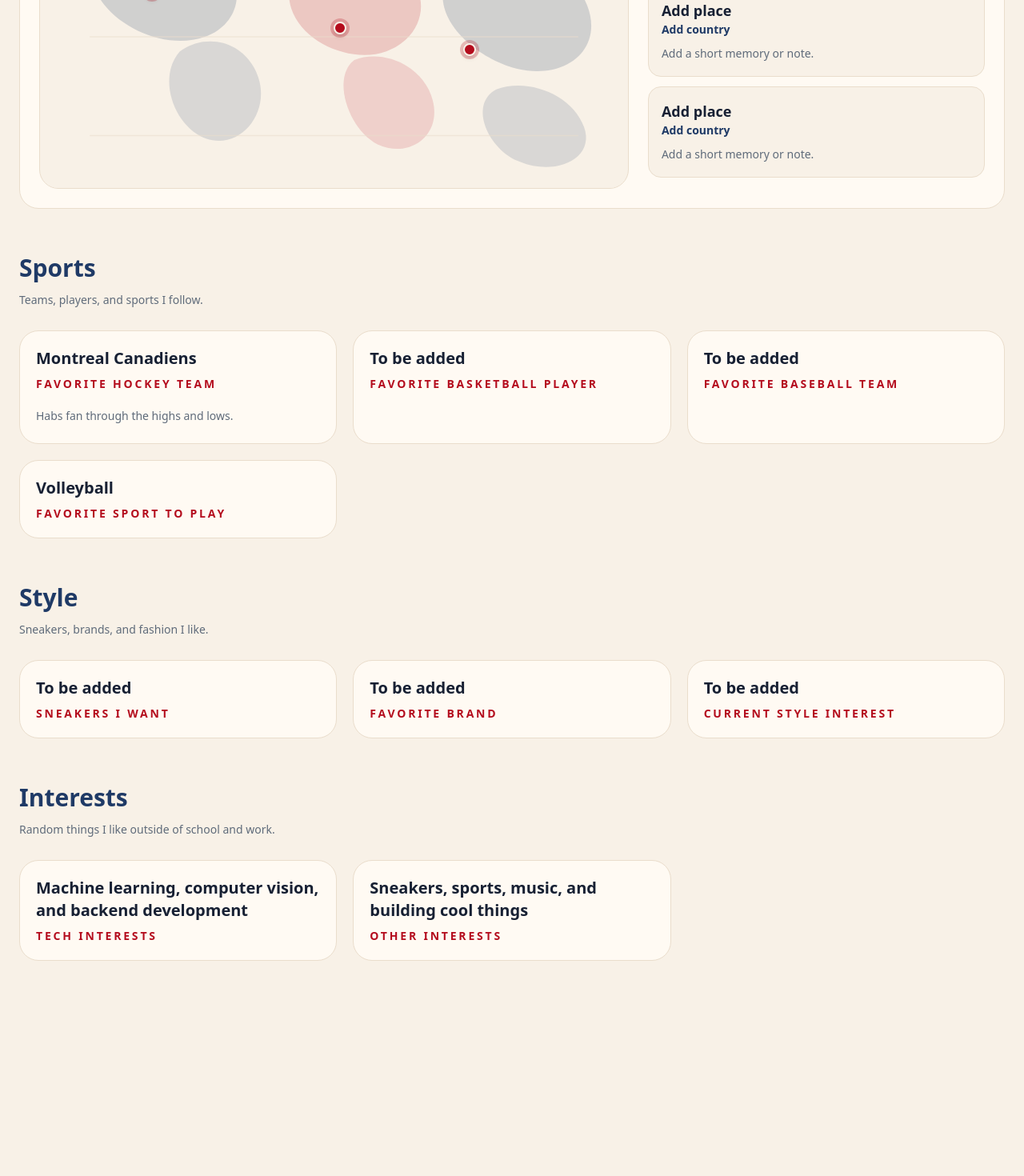
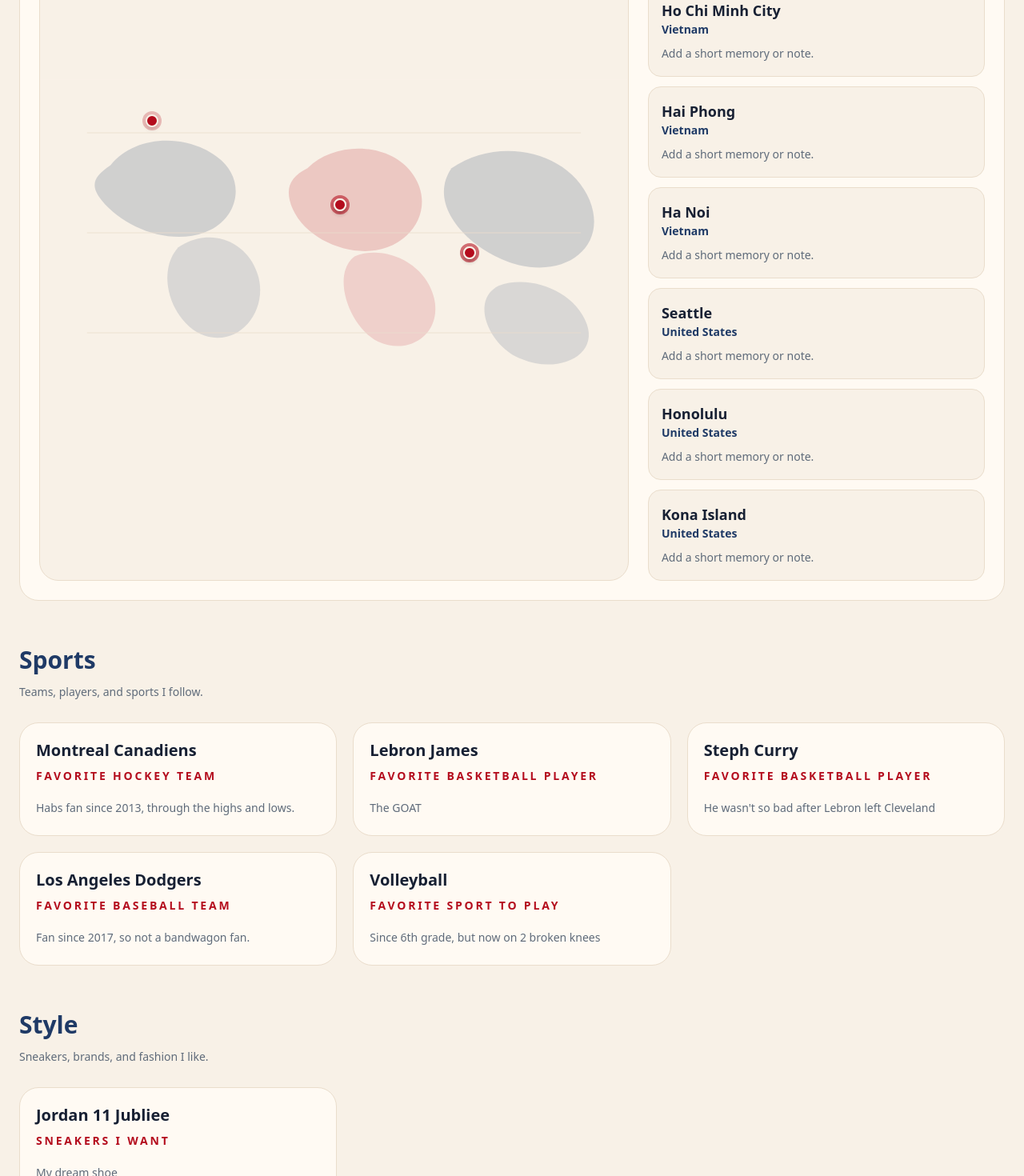
Before and after one commit to vuer13/ryan-vu-portfolio, a Next.js app: page /more in a window 1280 px wide. Shown: the part 680-2150 px from the top of the page at 80% size. Before the commit the page ends 1945 px from the top, so only its background shows below. Built offline with nearby package versions, Linux system fonts and the light colour scheme.

Commit message:
chore: added in information w/o photos

```diff
--- a/src/data/about.ts
+++ b/src/data/about.ts
@@ -34,14 +34,11 @@
         "machine learning",
         "backend development",
         "mobile development",
-        "research",
+        "medical research",
         "artifical intelligence",
         "computer vision",
-        "volleyball",
-        "montreal canadiens",
-        "sneakers",
     ],
-    currentlyWorkingOn: ["", "", ""],
+    currentlyWorkingOn: ["transformer: gpt", "hockey card pricer", "uthreads implementation"],
     socials: [
         {
             label: "GitHub",
--- a/src/data/education.ts
+++ b/src/data/education.ts
@@ -15,7 +15,22 @@
         location: "Vancouver, BC",
         startDate: "Sept. 2023",
         endDate: "May 2028",
-        relevantCoursework: ["", "", ""],
-        activities: ["", ""],
+        relevantCoursework: [
+            "CPSC 340: Machine Learning and Data Mining",
+            "CPSC 330: Applied Machine Learning",
+            "CPSC 304: Introduction to Relational Databases",
+            "CPSC 320: Intermediate Algorithm Design and Analysis",
+            "CPSC 210: Software Construction",
+            "CPSC 221: Basic Algorithms and Data Structures",
+            "CPSC 213: Introduction to Computer Systems",
+            "STAT 302: Introduction to Probability",
+            "MATH 303: Stochastic Processes"
+        ],
+        activities: [
+            "Volleyball",
+            "Hockey (as a fan)",
+            "Data Science Club",
+            "Agrobot Design Team"
+        ],
     },
 ];
--- a/src/data/more.ts
+++ b/src/data/more.ts
@@ -40,9 +40,9 @@
         },
     },
     {
-        id: "travel-placeholder-1",
-        city: "Add place",
-        country: "Add country",
+        id: "vietnam-1",
+        city: "Ho Chi Minh City",
+        country: "Vietnam",
         description: "Add a short memory or note.",
         position: {
             left: "50%",
@@ -50,9 +50,49 @@
         },
     },
     {
-        id: "travel-placeholder-2",
-        city: "Add place",
-        country: "Add country",
+        id: "vietnam-2",
+        city: "Hai Phong",
+        country: "Vietnam",
+        description: "Add a short memory or note.",
+        position: {
+            left: "50%",
+            top: "45%",
+        }
+    },
+    {
+        id: "vietnam-3",
+        city: "Ha Noi",
+        country: "Vietnam",
+        description: "Add a short memory or note.",
+        position: {
+            left: "50%",
+            top: "45%",
+        }
+    },
+    {
+        id: "us-1",
+        city: "Seattle",
+        country: "United States",
+        description: "Add a short memory or note.",
+        position: {
+            left: "72%",
+            top: "52%",
+        },
+    },
+    {
+        id: "us-2",
+        city: "Honolulu",
+        country: "United States",
+        description: "Add a short memory or note.",
+        position: {
+            left: "72%",
+            top: "52%",
+        },
+    },
+    {
+        id: "us-3",
+        city: "Kona Island",
+        country: "United States",
         description: "Add a short memory or note.",
         position: {
             left: "72%",
@@ -69,25 +109,31 @@
             {
                 label: "Favorite Hockey Team",
                 value: "Montreal Canadiens",
-                description: "Habs fan through the highs and lows.",
+                description: "Habs fan since 2013, through the highs and lows.",
                 tags: ["NHL", "Hockey"],
             },
             {
                 label: "Favorite Basketball Player",
-                value: "",
-                description: "",
+                value: "Lebron James",
+                description: "The GOAT",
+                tags: ["NBA", "Basketball"],
+            },
+            {
+                label: "Favorite Basketball Player",
+                value: "Steph Curry",
+                description: "He wasn't so bad after Lebron left Cleveland",
                 tags: ["NBA", "Basketball"],
             },
             {
                 label: "Favorite Baseball Team",
-                value: "",
-                description: "",
+                value: "Los Angeles Dodgers",
+                description: "Fan since 2017, so not a bandwagon fan.",
                 tags: ["MLB", "Baseball"],
             },
             {
                 label: "Favorite Sport to Play",
                 value: "Volleyball",
-                description: "",
+                description: "Since 6th grade, but now on 2 broken knees",
                 tags: ["Volleyball"],
             },
         ],
@@ -98,21 +144,9 @@
         items: [
             {
                 label: "Sneakers I Want",
-                value: "",
-                description: "",
+                value: "Jordan 11 Jubliee",
+                description: "My dream shoe",
                 tags: ["Sneakers"],
-            },
-            {
-                label: "Favorite Brand",
-                value: "",
-                description: "",
-                tags: ["Fashion"],
-            },
-            {
-                label: "Current Style Interest",
-                value: "",
-                description: "",
-                tags: ["Style"],
             },
         ],
     },
@@ -123,13 +157,12 @@
             {
                 label: "Tech Interests",
                 value: "Machine learning, computer vision, and backend development",
-                description: "",
+                description: "I really enjoy learning about machine learning and computer vision, and I hope to work in this field in some way in the future. ",
                 tags: ["Tech", "AI", "Software"],
             },
             {
                 label: "Other Interests",
                 value: "Sneakers, sports, music, and building cool things",
-                description: "",
                 tags: ["Fun"],
             },
         ],
```
